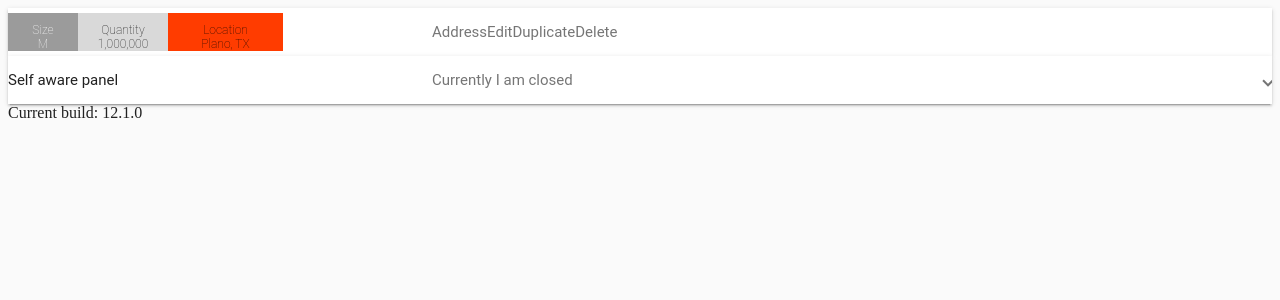
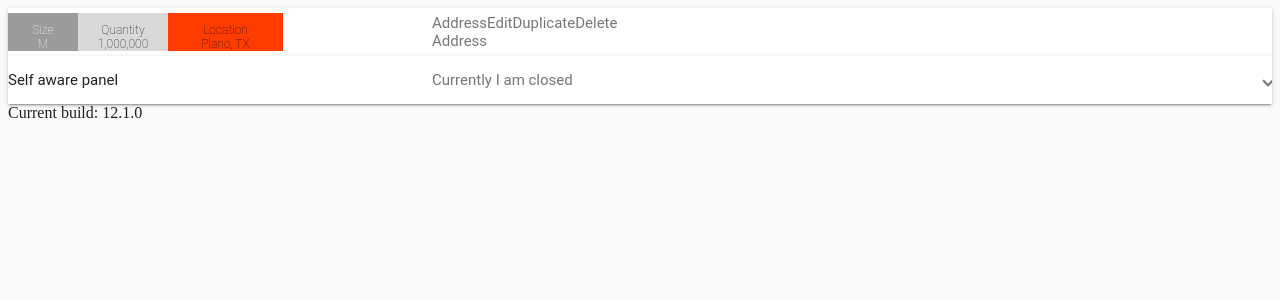
Before and after one commit to elwood-berry/esb-material-base, an Angular app: page / in a window 1280 px wide. Shown: the top 300 px of the page. Built offline with nearby package versions, Linux system fonts and the light colour scheme.

Commit message:
1 file modified

```diff
--- a/src/app/components/base-expansion/base-expansion.component.html
+++ b/src/app/components/base-expansion/base-expansion.component.html
@@ -20,7 +20,10 @@
 
       <mat-panel-description>
         <div class="advance-multi-location-description" fxLayout="row">
-          <div>Address</div>
+        <div class="title-address" fxLayout="column">
+          <span>Address</span>
+          <span>Address</span>
+        </div>
 
           <div fxLayout="row">
             <div>Edit</div>
```
